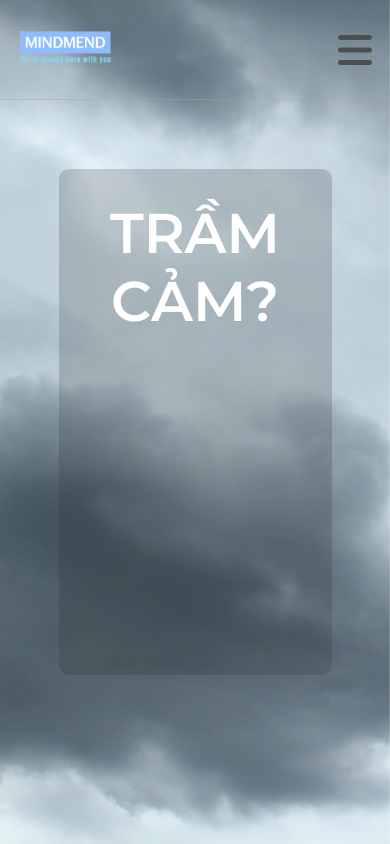
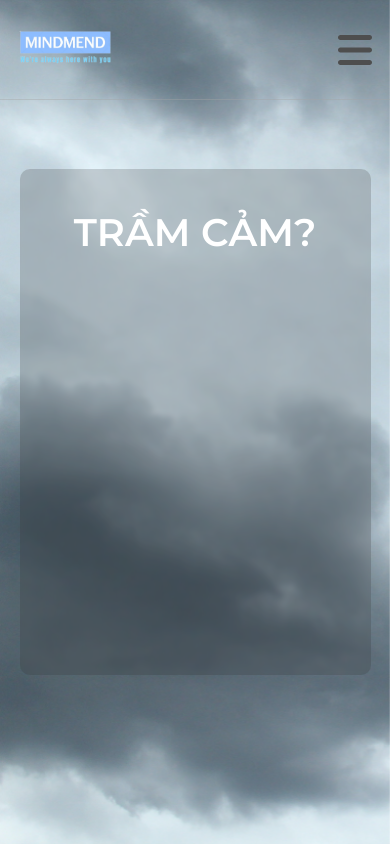
Before and after one commit to bobaonhan123/mind-mend, a React (Create React App) app: page /what-is-depression in a window 390 px wide. Shown: the top 844 px of the page. Built offline with nearby package versions, Linux system fonts and the light colour scheme.

Commit message:
updated animation mainpage

```diff
--- a/src/Assets/CSS/Header.css
+++ b/src/Assets/CSS/Header.css
@@ -134,7 +134,7 @@ html,body{ scroll-behavior: smooth}
   text-decoration: none;
   font-size: 1.5rem;
   font-weight: bold;
-  color: rgb(44, 44, 44);
+  color: rgb(66, 66, 66);
 }
 
 .active-nav {
--- a/src/Assets/CSS/WhatIsDepression.css
+++ b/src/Assets/CSS/WhatIsDepression.css
@@ -58,3 +58,21 @@
     font-size: 2rem;
     color: #fefefecc;
   }
+
+  @media only screen and (max-width: 800px) {
+    .what-is-depression .intro-page .intro-contentpane {
+        margin: 150px auto;
+        width: 90%;
+    }
+
+    .what-is-depression .intro-page .intro-contentpane h1,.prevention-page .prevention-content-pane h1 {
+        font-size: 2.4rem;
+        padding: 10px;
+
+    }
+
+    .what-is-depression .intro-page .intro-contentpane p,.prevention-page .prevention-content-pane p {
+        font-size: 1.6rem;
+        padding: 10px;
+    }
+  }
--- a/src/Components/Pages/MainPage.js
+++ b/src/Components/Pages/MainPage.js
@@ -1,16 +1,22 @@
-import {memo} from 'react'
+import {memo, useState} from 'react'
 import { Link } from 'react-router-dom';
 
 import '../../Assets/CSS/MainPage.css';
 import NewsData from '../../Data/NewsData';
 import NewsComponent from '../LittleComponent/NewsComponent';
 function MainPage() {
+
+  const [IntroPaneOpacity,setIntroPaneOpacity] = useState({opacity:(window.innerHeight-window.scrollY)/window.innerHeight-(window.scrollY>10?0.2:0)});
+  window.addEventListener("scroll",()=>{
+    setIntroPaneOpacity({opacity:(window.innerHeight-window.scrollY)/window.innerHeight- (window.scrollY>10?0.2:0)});
+  });
+
   const DataArr = NewsData();
   return (
     <div className="main-page">
           <div className='intro-img'></div>
           <div className='intro-page'>
-            <div className='intro-contentpane'>
+            <div className='intro-contentpane' style={IntroPaneOpacity}>
               <h1>096 306 1414</h1>
               <p><a href='https://duongdaynongngaymai.vn/' style={{'text-decoration':'none','color':'inherit'}} target='blank'>“Đường dây nóng ngày mai”</a> Đường dây nóng hỗ trợ miễn phí người đang trong khủng hoảng tâm lý</p>
             </div>
```
